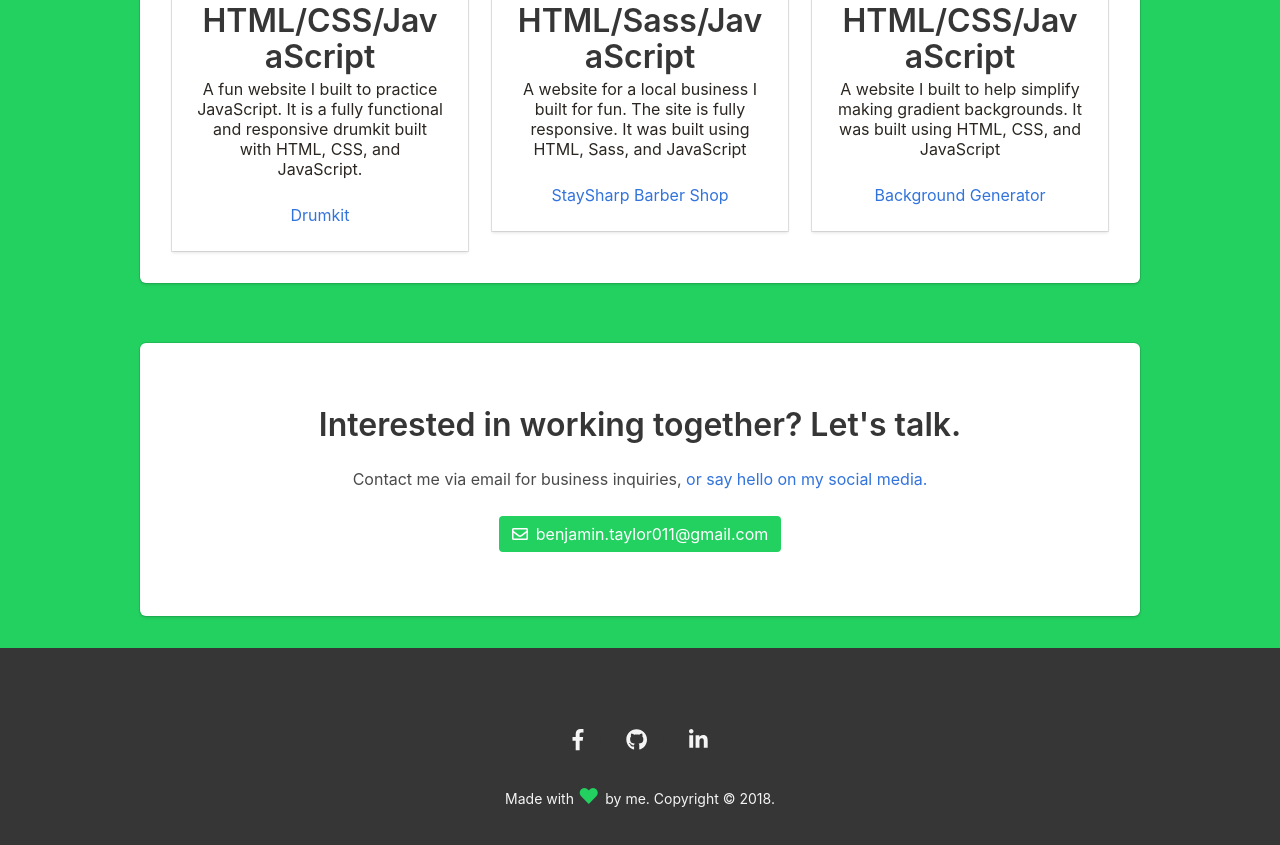
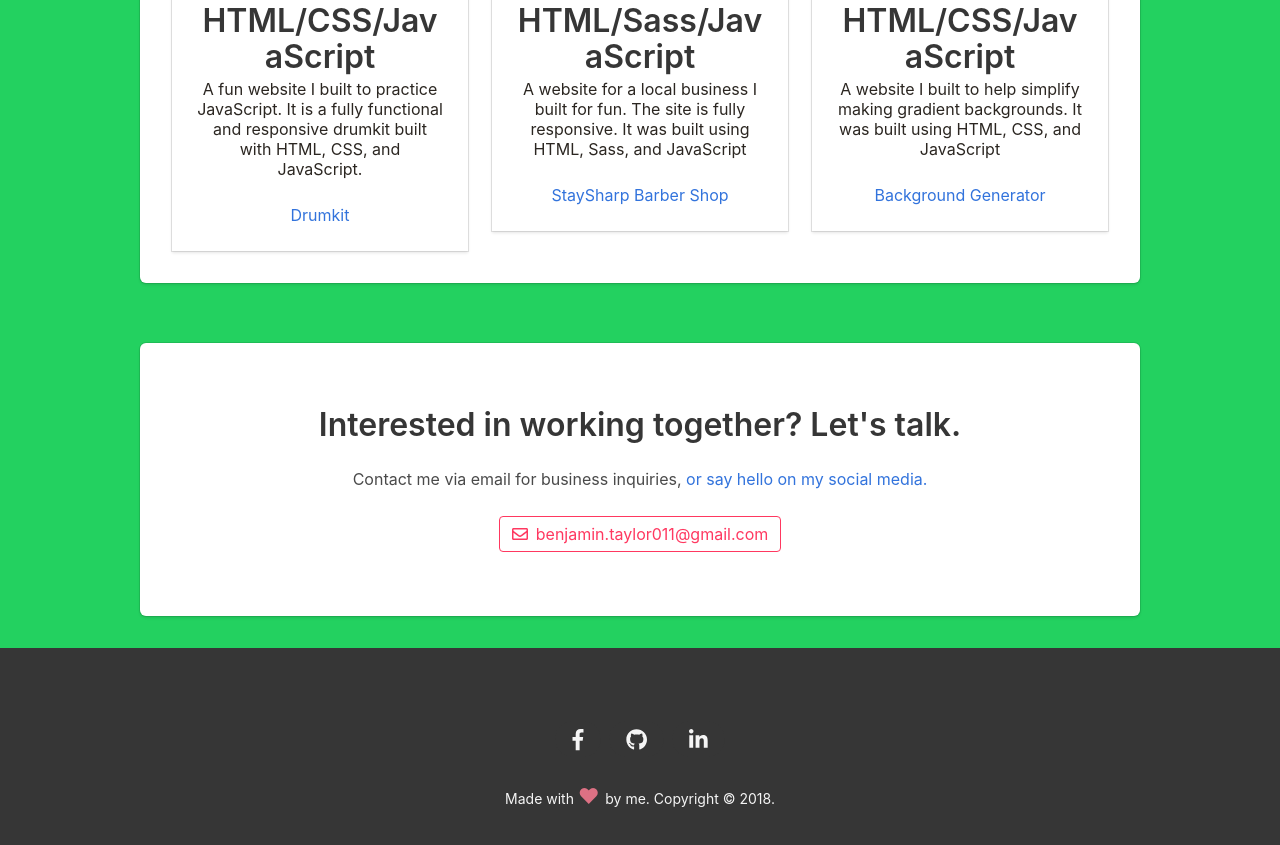
Before and after one commit to bentaylorio/portfolio, a plain HTML site: page index.html in a window 1280 px wide. Shown: the part 2203-3048 px from the top of the page. Drawn offline with nearby package versions, Linux system fonts and the light colour scheme.

Commit message:
Update Styles

```diff
--- a/assets/css/app.sass
+++ b/assets/css/app.sass
@@ -5,6 +5,7 @@
 $main: #23d160
 $white: #EAE0D6
 $black: #2B2621
+$heart: #DD7184
 
 body
   color: $black
@@ -118,5 +119,5 @@ body
   margin-left: 8px
 
 .heart
-  color: $main
+  color: $heart
   font-size: 1.5em
--- a/index.html
+++ b/index.html
@@ -192,7 +192,7 @@
               <h1 class="title">Interested in working together? Let's talk.</h1>
               <p>Contact me via email for business inquiries, <a href="#social">or say hello on my social media.</a></p>
               <div id="contact" class="buttons" style="justify-content:center">
-                <a href="mailto:benjamin.taylor011@gmail.com" class="button is-success">
+                <a href="mailto:benjamin.taylor011@gmail.com" class="button is-danger is-outlined">
                   <i class="far fa-envelope"></i><span class="email"> benjamin.taylor011@gmail.com</span></a>
               </div>
             </div>
```
Also changed, not shown: assets/css/app.css, 1 other file.
